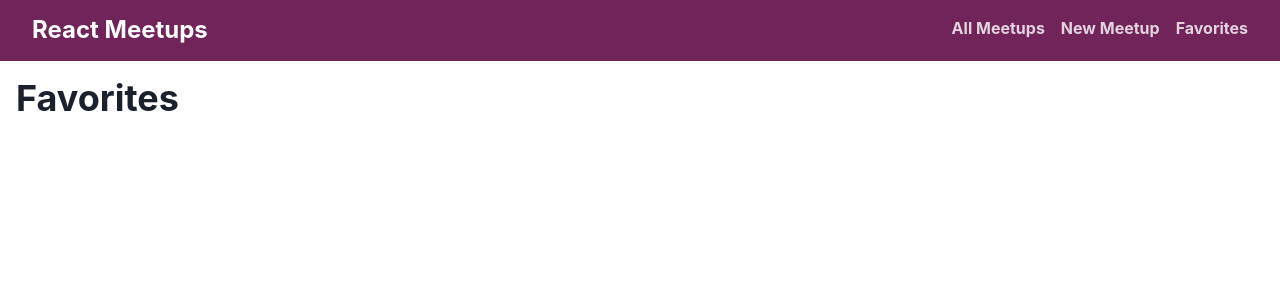
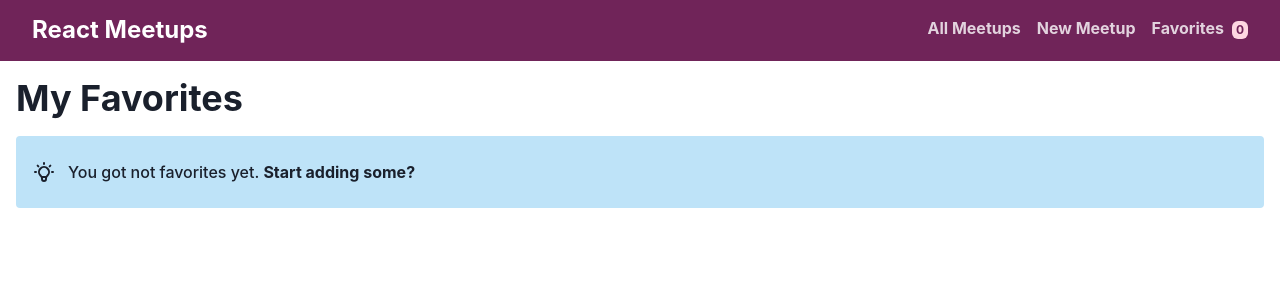
Before and after one commit to edubasabe/react-meetup, a React (Create React App) app: page /favorites in a window 1280 px wide. Shown: the top 300 px of the page. Built offline with nearby package versions, Linux system fonts and the light colour scheme.

Commit message:
:sparkles: Finishing favorites

```diff
--- a/package.json
+++ b/package.json
@@ -7,6 +7,7 @@
     "@chakra-ui/react": "^1.6.1",
     "@emotion/react": "^11",
     "@emotion/styled": "^11",
+    "@heroicons/react": "^1.0.1",
     "@testing-library/jest-dom": "^5.11.4",
     "@testing-library/react": "^11.1.0",
     "@testing-library/user-event": "^12.1.10",
--- a/src/components/layout/MainNavigation.js
+++ b/src/components/layout/MainNavigation.js
@@ -1,4 +1,6 @@
+import { useContext } from "react";
 import { ListItem } from "@chakra-ui/layout";
+import { Badge } from "@chakra-ui/layout";
 import {
   Container,
   Flex,
@@ -7,8 +9,9 @@ import {
   UnorderedList,
 } from "@chakra-ui/layout";
 import { NavLink } from "react-router-dom";
-
+import FavoritesContext from "../../store/favorites-context";
 export default function MainNavigation() {
+  const favoritesCtx = useContext(FavoritesContext);
   return (
     <Flex bg="pink.800" p="4" as="header">
       <Container maxW="container.xl" d="flex">
@@ -46,6 +49,9 @@ export default function MainNavigation() {
                 fontWeight="bold"
               >
                 Favorites
+                <Badge ml="2" colorScheme="pink" borderRadius="md">
+                  {favoritesCtx.totalFavorites}
+                </Badge>
               </Link>
             </ListItem>
           </UnorderedList>
--- a/src/components/meetups/MeetupItem.js
+++ b/src/components/meetups/MeetupItem.js
@@ -4,7 +4,8 @@ import { Box, ListItem, Heading, Text } from "@chakra-ui/layout";
 import { Image } from "@chakra-ui/image";
 import Card from "../ui/Card";
 import FavoritesContext from "../../store/favorites-context";
-
+import { HeartIcon } from "@heroicons/react/outline";
+import Icon from "@chakra-ui/icon";
 export default function MeetupItem(props) {
   const favoritesContext = useContext(FavoritesContext);
   const itemIsFavorite = favoritesContext.itemIsFavorite(props.id);
@@ -25,7 +26,7 @@ export default function MeetupItem(props) {
 
   return (
     <ListItem>
-      <Card m="8" maxW="xs">
+      <Card m="2" maxW="xs">
         <Box>
           <Image src={props.image} alt={props.title} />
         </Box>
@@ -37,8 +38,12 @@ export default function MeetupItem(props) {
           <Text>{props.description}</Text>
         </Box>
         <Box px="4" pb="4">
-          <Button onClick={toggleFavoritesStatusHandler} colorScheme="orange">
-            {itemIsFavorite ? "Remove from favorites" : "To Favorites"}
+          <Button
+            onClick={toggleFavoritesStatusHandler}
+            colorScheme={itemIsFavorite ? "gray" : "pink"}
+          >
+            {itemIsFavorite ? "Remove from favorites" : "Add to Favorites"}
+            <Icon as={HeartIcon} ml="1" />
           </Button>
         </Box>
       </Card>
--- a/src/pages/Favorites.js
+++ b/src/pages/Favorites.js
@@ -1,11 +1,31 @@
-import { Heading, Container } from "@chakra-ui/layout";
+import { Heading, Container, Text, HStack } from "@chakra-ui/layout";
+import Icon from "@chakra-ui/icon";
+import { LightBulbIcon } from "@heroicons/react/outline";
 import PageHeading from "../components/ui/PageHeading";
+import { useContext } from "react";
+import FavoritesContext from "../store/favorites-context";
+import MeetupList from "../components/meetups/MeetupList";
+function Favorites() {
+  const favoritesCtx = useContext(FavoritesContext);
+  let content;
+  if (favoritesCtx.totalFavorites === 0) {
+    content = (
+      <HStack spacing="3" mt="4" bg="blue.100" p="4" rounded="base">
+        <Icon as={LightBulbIcon} fontSize="2xl" h="10" />
+        <Text fontWeight="medium" marginEnd="2">
+          You got not favorites yet. <b>Start adding some?</b>
+        </Text>
+      </HStack>
+    );
+  } else {
+    content = <MeetupList meetups={favoritesCtx.favorites} />;
+  }
 
-function Favorites() {
   return (
     <Container maxW="container.xl">
       <PageHeading>
-        <Heading as="h2">Favorites</Heading>
+        <Heading as="h2">My Favorites</Heading>
+        {content}
       </PageHeading>
     </Container>
   );
```
Also changed, not shown: 1 other file (tests, documents, lock files or other folders).
